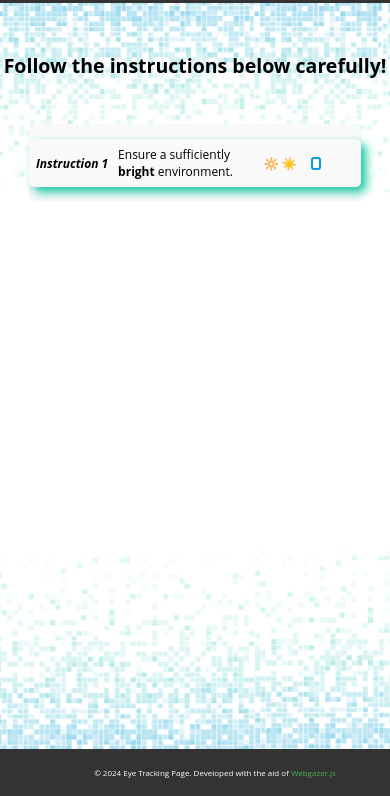
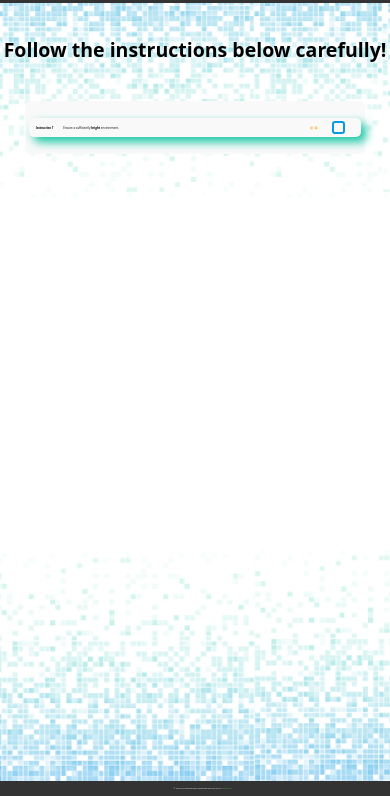
Before and after one commit to pankosmas/workshop, a website: page public/html/instructions.html in a window 390 px wide. Shown: the part 48-844 px from the top of the page. Drawn offline with Linux system fonts and the light colour scheme.

Commit message:
all inst css

```diff
--- a/public/css/instructions.css
+++ b/public/css/instructions.css
@@ -3,91 +3,97 @@ body {
     padding: 0;
     box-sizing: border-box;
     font-family: Open Sans, Arial, sans-serif;
-    font-size: 16px;
+    font-size: 1vw; /* Use vw for fluid font size */
 	background: #fff;
 	background: url('../images/pixels.png') repeat fixed;
     background-size: cover;
-    min-height: 100vh; /* Ensure body covers entire viewport height */
+    min-height: 100vh;
 	display: flex;
     flex-direction: column;
-	/* overflow: hidden; */
 }
+
 .navbar {
     display: flex;
     align-items: center;
     justify-content: space-between;
     background-color: #333;
-    padding: 10px 20px;
+    padding: 1vw 2vw;
     box-sizing: border-box;
-    position: fixed; /* Fixed position keeps it visible */
+    position: fixed;
     width: 100%;
 	min-height: 6vh;
 }
+
 .nav-links {
     display: flex;
 	font-size: 1em;
     align-items: center;
 }
+
 .nav-links a {
     color: #7A7A7A;
-    margin: 0 20px;
+    margin: 0 2vw;
 	text-decoration: none;
 }
+
 .nav-links a:hover {
     color: #fff;
 }
+
 .nav-button {
 	background: linear-gradient(120deg, #10cc9d 0%, #14cba0 25%, #1fb3af 50%, #0995e6 75%, #11819b 100%);
 	color: #fff;
 	border: none;
-	padding: 10px 20px;
+	padding: 1vw 2vw;
 	cursor: pointer;
 	border-radius: 5px;
-	box-shadow: 0 4px 8px rgba(0, 0, 0, 0.3); /* Add shadow to enhance the effect */
-	overflow: visible; /* Ensure that any overflow is visible */
+	box-shadow: 0 4px 8px rgba(0, 0, 0, 0.3);
 	font-size: 1em;
 }
+
 .nav-button:hover {
 	background: linear-gradient(120deg, #11819b 0%, #0995e6 25%, #1fb3af 50%, #14cba0 75%, #10cc9d 100%);
 }
+
 .logo {
 	width: 5vw;
 }
+
 .content {
     text-align: center;
-    width: 100vw; /* Adjust as needed */
-    height: 100vh; /* Adjust as needed */
+    width: 100vw;
+    height: 100vh;
     display: flex;
     flex-direction: column;
     align-items: center;
 }
+
 .content h1 {
 	font-size: 2vw;
-	margin: 100px 0 25px 0;
+	margin: 10vh 0 2.5vh 0;
 }
+
 .instructions-container {
     width: 60vw;
-    margin: 20px 0 20px 0;
-    background-color: #f9f9f9; /*, #1ba0a7, #16c7a6); /*#f9f9f9;*/
-    /*box-shadow: 10px 20px 40px #16c7a6;*/
+    margin: 2vh 0;
+    background-color: #f9f9f9;
     border-radius: 5px;
+    padding: 1vw;
 }
+
 .instruction {
 	width: 100%;
     display: flex;
 	align-items: center;
 	font-size: 1.5em;
-	margin: 15px 0px;
+	margin: 1.5vh 0;
 	box-shadow: 5px 5px 10px #16c7a6;
     border-radius: 5px;
-	/*border: 1px solid #0999e1;
-	border-radius: 5px;*/
 }
 
 .instruction p {
-	justify-content: center;
 	width: 65%;
-	margin: 0.6em 0px;
+	margin: 0.6em 0;
 	text-align: left;
 }
 
@@ -95,39 +101,35 @@ body {
 	font-style: italic;
 }
 
-.instruction input[type="checkbox"] {
-    transform: scale(1);
-}
-
 .emoji-container {
 	text-align: right;
 	width: 10%;
 }
+
 .explanation-container {
 	width: 75%;
-    margin: 30px auto;
-    padding: 20px;
-    background-color: #fff; /*, #1ba0a7, #16c7a6); /*#f9f9f9;*/
+    margin: 3vh auto;
+    padding: 2vh 2vw;
+    background-color: #fff;
     box-shadow: 5px 5px 10px #16c7a6;
-	/*10px 20px 40px #0994e9;*/
     border-radius: 5px;
 	font-size: 1.5em;
 }
-.explanation1-image {
-	width: 50%;
+
+.bounce {
+    animation: bounce 2s infinite;
 }
-.bounce {
-  animation: bounce 2s infinite;
-}
+
 .invisible {
 	display: none;
 }
 
 #nextButton {
-	margin-top: 1%;
+	margin-top: 1vh;
 }
+
 #tip2, #tip1 {
-	margin-top: 100px;
+	margin-top: 10vh;
 }
 
 span {
@@ -135,77 +137,85 @@ span {
 	margin-left: 2%;
 	margin-right: 3%;
 }
+
 /* Custom styles for checkbox */
 input[type="checkbox"] {
-    appearance: none; /* Removes default checkbox appearance */
-    -webkit-appearance: none;
-    -moz-appearance: none;
-    outline: none; /* Removes default focus style */
-    border: 2px solid #0999e1; /* Adds blue border */
+    appearance: none;
+    outline: none;
+    border: 2px solid #0999e1;
 	border-radius: 3px;
-    width: 2em; /* Adjust as needed */
-    height: 2em; /* Adjust as needed */
-    margin-right: 40px; /* Optional: Space between checkbox and label */
-    vertical-align: middle; /* Aligns checkbox vertically with the label */
+    width: 2em;
+    height: 2em;
+    margin-right: 4vw;
+    vertical-align: middle;
 }
+
 input[type="checkbox"]::after {
-    content: '\2713'; /* Unicode character for checkmark */
-    font-size: 2em; /* Adjust size of checkmark */
-    color: transparent; /* Initially transparent */
-    position: absolute; /* Position relative to checkbox */
+    content: '\2713';
+    font-size: 2em;
+    color: transparent;
+    position: absolute;
     top: 0;
-    left: 0; /* Adjust position as needed */
-    line-height: 1; /* Ensures vertical alignment */
-    transition: all 0.2s ease; /* Smooth transition for visibility */
+    left: 0;
+    line-height: 1;
+    transition: all 0.2s ease;
 }
+
 input[type="checkbox"]:checked {
-    background-color: #fff; /* Cyan background when checked */
+    background-color: #fff;
 }
+
 input[type="checkbox"]:checked::after {
-    color: #16c7a6; /* Blue checkmark when checked */
-    font-weight: bold; /* Optional: Make the tick bold */
+    color: #16c7a6;
+    font-weight: bold;
 }
+
 footer {
     background-color: #333;
     color: white;
     text-align: center;
-    padding: 10px 20px;
-	position: fixed; /* Fixed position keeps it visible */
-	left: 0%;
+    padding: 1vw 2vw;
+	position: fixed;
 	width: 100%;
-	bottom: 0%;
+	bottom: 0;
 	font-size: 1em;
-    margin-top: auto; /* Push footer to the bottom */
+    margin-top: auto;
 }
+
 footer a {
     color: #4CAF50;
     text-decoration: none;
 }
+
 footer a:hover {
     text-decoration: underline;
 }
 
 @keyframes bounce {
   0%, 20%, 50%, 80%, 100% {
-    transform: translateY(10px);
+    transform: translateY(1vh);
   }
   40% {
-    transform: translateY(-20px);
+    transform: translateY(-2vh);
   }
   60% {
-    transform: translateY(-10px);
+    transform: translateY(-1vh);
   }
 }
+
+/* Media Queries */
 
 @media (min-width: 1880px) {
 	.logo { width: 5vw; }
 }
+
 @media (min-width: 1380px) and (max-width: 1879px) {
 	.logo { width: 5vw; }
 	.instruction p { font-size: 0.9em;}
 	.instructions-container  { width: 55vw;}
 	footer { font-size: 0.85em; }
 }
+
 @media (min-width: 880px) and (max-width: 1379px) {
 	.logo { width: 7vw; }
 	footer { font-size: 0.75em; }
@@ -216,9 +226,10 @@ footer a:hover {
 	.explanation-container  { font-size: 1.25em; }
 	.nav-button { font-size: 0.8em; }
 	.emoji-container { font-size: 0.75em; }
-	input[type="checkbox"] { width: 1.5em; height: 1.5em; /* Adjust as needed */}
+	input[type="checkbox"] { width: 1.5em; height: 1.5em; }
 	input[type="checkbox"]::after { font-size: 1.5em; }
 }
+
 @media (min-width: 736px) and (max-width: 879px) {
 	.logo { width: 8vw; }
 	.nav-links { font-size: 0.75em; }
@@ -230,13 +241,14 @@ footer a:hover {
 	.instruction p { font-size: 0.7em;}
 	.instruction-number { font-size: 0.7em; }
 	.emoji-container { font-size: 0.7em; }
-	input[type="checkbox"] { width: 1.25em; height: 1.25em; /* Adjust as needed */}
+	input[type="checkbox"] { width: 1.25em; height: 1.25em; }
 	input[type="checkbox"]::after { font-size: 1.25em; }
 }
+
 @media (min-width: 480px) and (max-width: 735px) {
 	.logo { width: 10vw; }
 	.nav-links { font-size: 0.75em; }
-	.nav-links a { margin: 0 10px;}
+	.nav-links a { margin: 0 1vw;}
 	footer { font-size: 0.75em; }
 	.content h1 { font-size: 3vw; }
 	.instruction p { font-size: 0.5em; width: 60%;}
@@ -245,13 +257,14 @@ footer a:hover {
 	.explanation-container  { font-size: 0.75em;}
 	.nav-button { font-size: 0.8em; }
 	.emoji-container { font-size: 0.5em; }
-	input[type="checkbox"] { width: 1em; height: 1em; /* Adjust as needed */}
+	input[type="checkbox"] { width: 1em; height: 1em; }
 	input[type="checkbox"]::after { font-size: 0.75em; }
 }
+
 @media (max-width: 479px) {
 	.logo { width: 11vw; }
 	.nav-links { font-size: 0.5em; }
-	.nav-links a { margin: 0 10px;}
+	.nav-links a { margin: 0 1vw;}
 	footer { font-size: 0.5em; }
 	.content h1 { font-size: 5vw; }
 	.instruction p { font-size: 0.5em;}
@@ -260,14 +273,15 @@ footer a:hover {
 	.instructions-container  { width: 85vw;}
 	.explanation-container  { font-size: 0.5em;}
 	.nav-button { font-size: 0.8em; }
-	input[type="checkbox"] { width: 1em; height: 1em; /* Adjust as needed */}
+	input[type="checkbox"] { width: 1em; height: 1em; }
 	input[type="checkbox"]::after { font-size: 0.75em; }
 }
+
 @media (max-height: 760px) {
 	.instruction p { font-size: 0.5em;}
 	.instruction-number { font-size: 0.5em; }
 	.emoji-container { font-size: 0.5em; }
-	.instructions-container  { width: 85vw; margin: 5px 0px 5px 0px;}
-	input[type="checkbox"] { width: 1em; height: 1em; /* Adjust as needed */ margin-right: 20px;}
+	.instructions-container  { width: 85vw; margin: 5px 0;}
+	input[type="checkbox"] { width: 1em; height: 1em; margin-right: 20px;}
 	input[type="checkbox"]::after { font-size: 0.75em; }
 }
```
